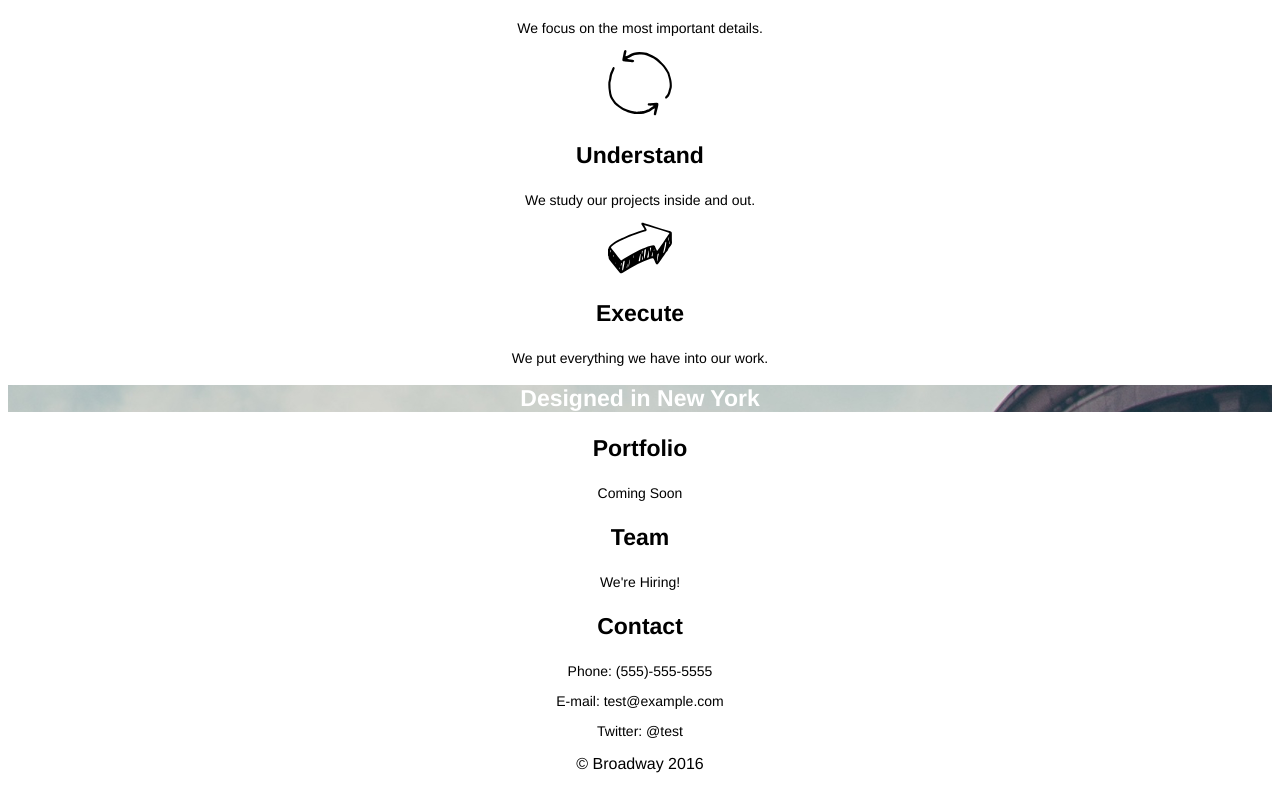
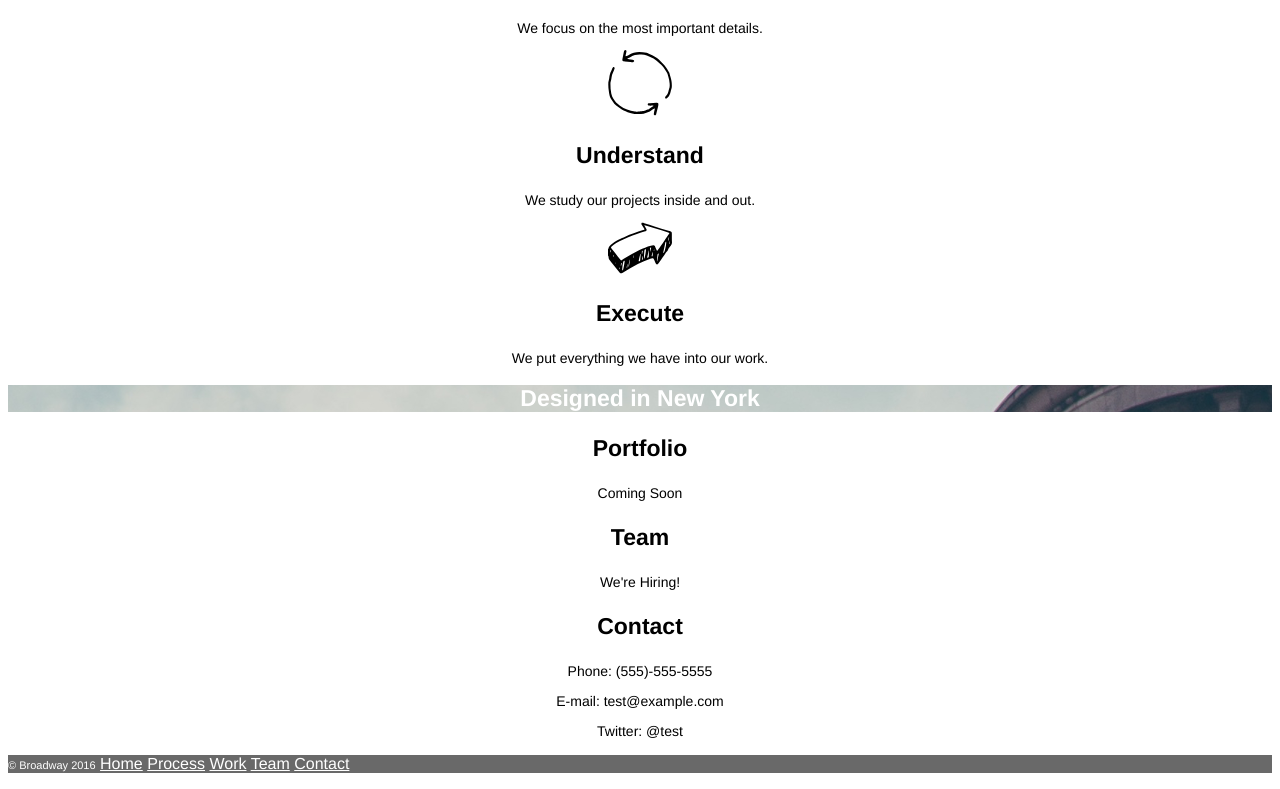
Before and after one commit to Scruff72/broadway, a plain HTML site: page index.html in a window 1280 px wide. Shown: the part 524-1313 px from the top of the page. Drawn offline with Linux system fonts and the light colour scheme.

Commit message:
build and style footer

```diff
--- a/index.html
+++ b/index.html
@@ -7,7 +7,7 @@
 </head>
 <body>
 	<header>
-		<h1>Broadway Design</h1>
+		<h1 class="color">Broadway Design</h1>
 		<p><a href="#">Home</a></p>
 		<p><a href="#process">Process</a></p>
 		<p><a href="#work">Work</a></p>
@@ -32,7 +32,7 @@
 			<p>We put everything we have into our work.</p>
 		</div>
 
-		<h2 id="designed-heading">Designed in New York</h2>
+		<h2 id="designed-heading" class="color">Designed in New York</h2>
 
 		<div id="about main-content">
 			<div id="work">
@@ -52,8 +52,13 @@
 		</div>
 	</div>
 	<footer>
-		<p>&copy; Broadway 2016</p>
-		<nav></nav>
+		<p><span class="color">&copy; Broadway 2016</span>
+			<a href="#" class="color">Home</a>
+			<a href="process" class="color">Process</a>
+			<a href="work" class="color">Work</a>
+			<a href="team" class="color">Team</a>
+			<a href="contact" class="color">Contact</a>
+		</p>
 	</footer>
 </body>
 </html>
--- a/resources/css/style.css
+++ b/resources/css/style.css
@@ -7,10 +7,12 @@ header {
 }
 header h1{
 	font-size: 70px;
-	color: white;
 }
 header a {
 	font-size: 18px;
+	color: white;
+}
+.color {
 	color: white;
 }
 .main-content h2 {
@@ -24,6 +26,12 @@ header a {
 }
 #designed-heading {
 	background-image: url("../../resources/images/the-flatiron-building.png");
-	color: white;
 	font-size: 23px;
 }
+footer {
+	background-color: dimgray;
+	text-align: left;
+}
+footer span {
+	font-size: 11px;
+}
```
